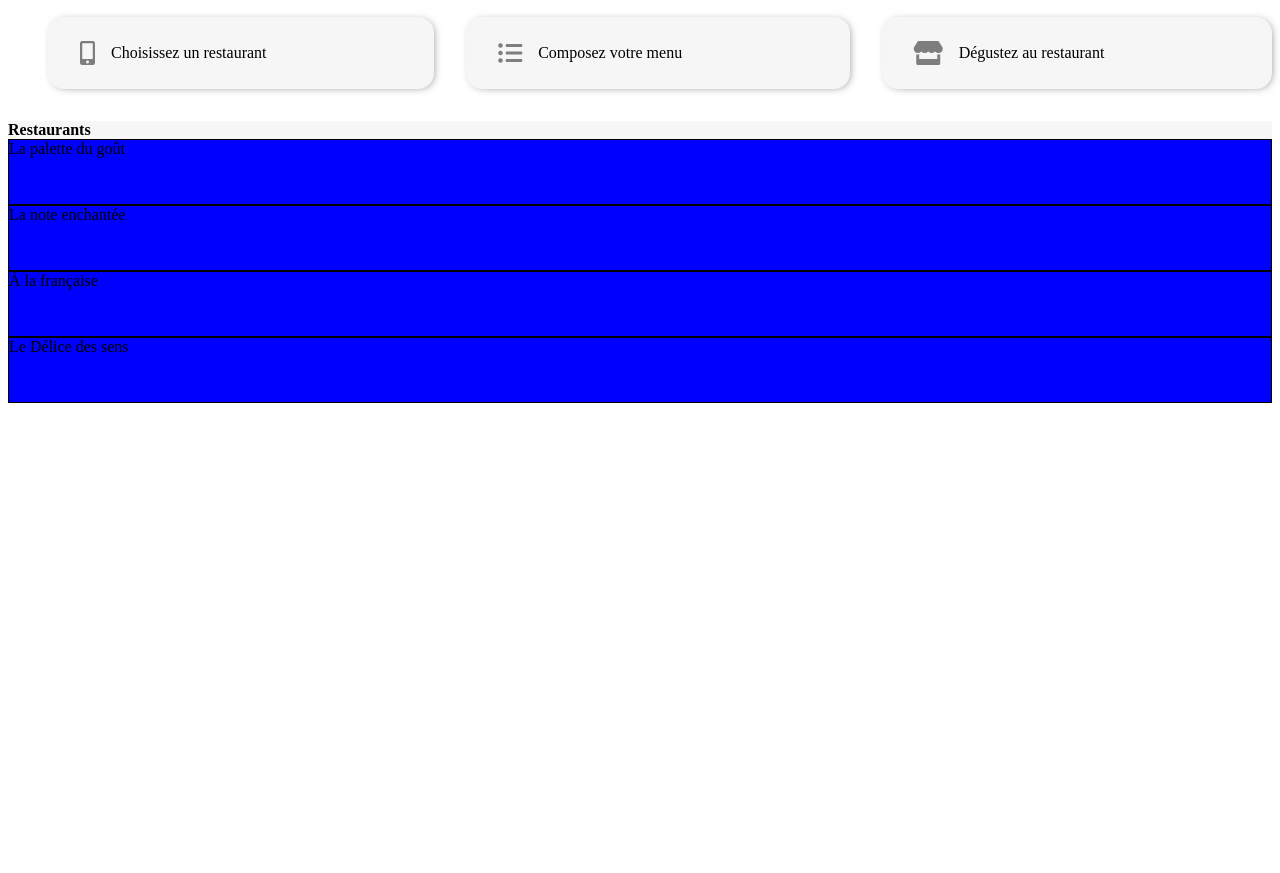
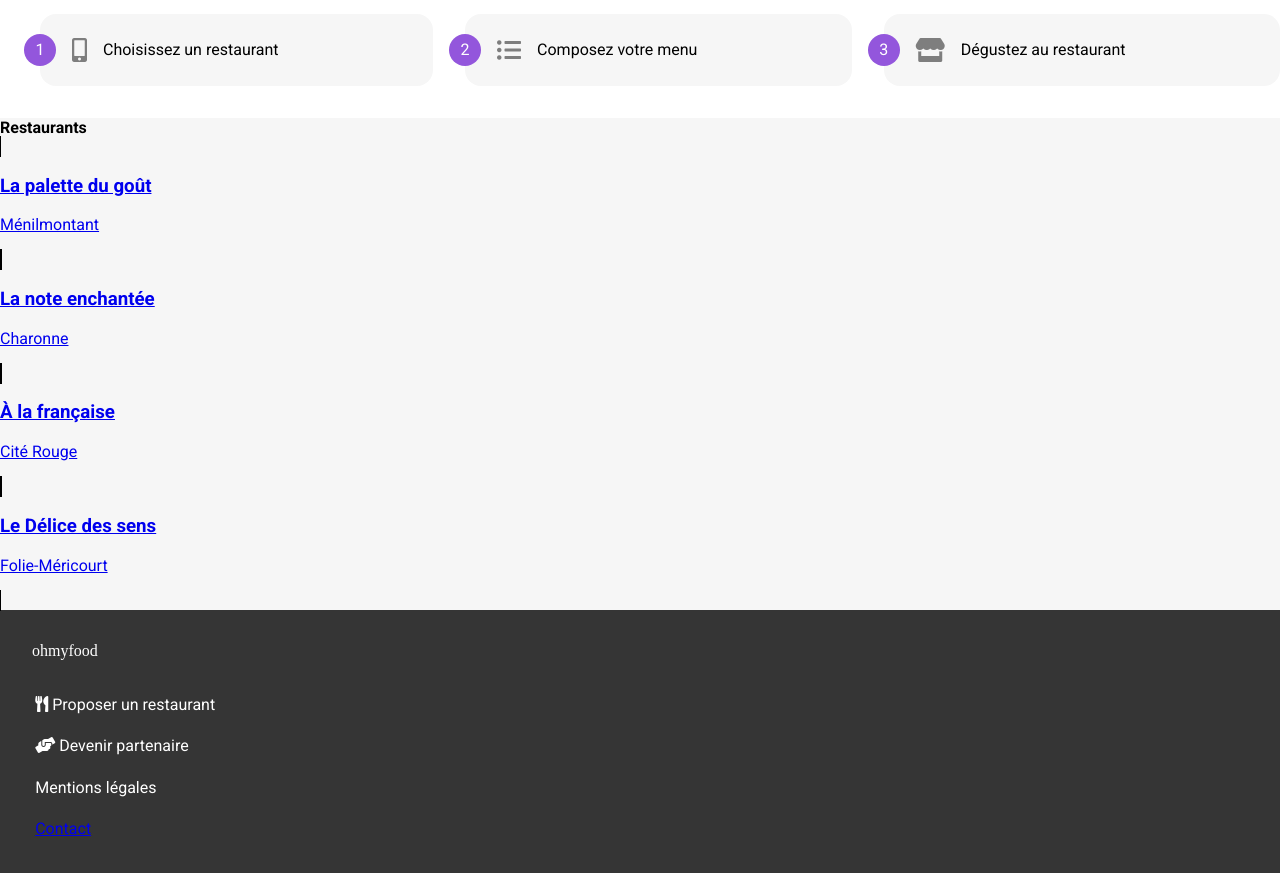
Before and after one commit to masudpara/ohmyfood, a website: page index.html in a window 1280 px wide. Shown: the part 447-1320 px from the top of the page. Before the commit the page ends 858 px from the top, so only its background shows below. Drawn offline with Linux system fonts and the light colour scheme; a web font is replaced by a local one.

Commit message:
add footer & utils

```diff
--- a/index.html
+++ b/index.html
@@ -46,18 +46,53 @@
         <section class="menus">
           <h2>Restaurants</h2>
           <div class="menus__cards">
-              <div class="card">La palette du goût</div>
+            <a href="./pages/resto-1.html" class="card new">
+              <div class="card__image card__image-1"></div>
+              <div class="card__description">
+                <h3>La palette du goût</h3>
+                <p>Ménilmontant</p>
               </div>
-              <div class="menus__cards">
-                <div class="card">La note enchantée</div>
+            </a>
+            <a href="./pages/resto-2.html" class="card new">
+              <div class="card__image card__image-2"></div>
+              <div class="card__description">
+                <h3>La note enchantée</h3>
+                <p>Charonne</p>
               </div>
-              <div class="menus__cards">
-                <div class="card">À la française</div>
+            </a>
+            <a href="./pages/resto-3.html" class="card">
+              <div class="card__image card__image-3"></div>
+              <div class="card__description">
+                <h3>À la française</h3>
+                <p>Cité Rouge</p>
               </div>
-              <div class="menus__cards">
-                <div class="card">Le Délice des sens</div>
+            </a>
+            <a href="./pages/resto-4.html" class="card">
+              <div class="card__image card__image-4"></div>
+              <div class="card__description">
+                <h3>Le Délice des sens</h3>
+                <p>Folie-Méricourt</p>
+              </div>
+            </a>
           </div>
         </section>
       </main>
+
+      <footer>
+        <h2>ohmyfood</h2>
+        <p>
+          <i class="fas fa-utensils"></i>
+          Proposer un restaurant
+        </p>
+        <p>
+          <i class="fas fa-hands-helping"></i>
+          Devenir partenaire
+        </p>
+        <p>Mentions légales</p>
+        <p>
+          <a href="mailto:math.paraveman@gmail.com">Contact</a>
+        </p>
+      </footer>
     </body>
+
   </html>
--- a/sass/base.scss
+++ b/sass/base.scss
@@ -8,3 +8,17 @@ body {
   margin: 0;
   font-family: "Roboto", sans-serif;
 }
+
+
+@media (max-width: 1000px) {
+    main {
+      padding: 0 1rem;
+    }
+  }
+
+
+h2 {
+    padding: 0;
+    margin: 0;
+    font-size: 1rem;
+}
--- /dev/null
+++ b/sass/layout/city.scss
@@ -0,0 +1,15 @@
+.city {
+    display: flex;
+    align-items: center;
+    justify-content: center;
+    gap: 1rem;
+    background-color: #f3f3f3;
+    text-align: center;
+    padding: 1.25rem 1rem;
+    & i {
+      font-size: 1.5rem;
+    }
+    & h2 {
+      font-size: 1.5rem;
+    }
+}
--- /dev/null
+++ b/sass/layout/explorer.scss
@@ -0,0 +1,29 @@
+.explorer {
+    text-align: center;
+    margin: 2rem;
+    & h2 {
+      font-size: 1.5rem;
+      margin: 1rem;
+    }
+    & p {
+      font-weight: 300;
+    }
+    & button {
+      color: white;
+      font-weight: 600;
+      font-size: 1.5rem;
+      padding: 1rem 2rem;
+      border: none;
+      border-radius: 2rem;
+      transition: transform 200ms;
+      margin-top: 1rem;
+      cursor: pointer;
+      box-shadow: 2px 1px 8px -3px #7e7e7e;
+      background-image: linear-gradient(to top, rgba(147, 86, 220, 0.9), rgba(255, 121, 218, 0.9));
+      font-size: 1rem;
+    }
+    & button:hover {
+      transform: scale(1.02);
+    opacity: 0.9;
+  }
+}
--- /dev/null
+++ b/sass/layout/footer.scss
@@ -0,0 +1,15 @@
+@use "./../utils/colors";
+
+footer {
+  background-color: colors.$darkgrey;
+  padding: 1rem 2rem;
+  color: white;
+  h2 {
+    font-family: "Shrikhand", "sans-serif";
+    font-weight: 500;
+    padding: 1rem 0;
+  }
+  p {
+    padding: 0.2rem;
+  }
+}
--- /dev/null
+++ b/sass/layout/header.scss
@@ -0,0 +1,9 @@
+header {
+    font-family: "Shrikhand", cursive;
+    text-align: center;
+    box-shadow: 0 0 0.5rem rgba(0, 0, 0, 0.25);
+    padding: 1rem;
+    margin: 0;
+    position: relative;
+
+  }
--- /dev/null
+++ b/sass/layout/menus.scss
@@ -0,0 +1,12 @@
+.menus {
+    background-color: #f6f6f6;
+
+    & .card {
+      border: 1px solid black;
+      height: 4rem;
+    }
+
+    & .card .menus__cards {
+      display: flex;
+    }
+  }
--- /dev/null
+++ b/sass/layout/tuto.scss
@@ -0,0 +1,52 @@
+@use "../utils/variables";
+@use "../utils/colors";
+
+.tuto {
+    counter-reset: steps;
+    margin-bottom: 2rem;
+    & ol {
+      display: flex;
+      gap: 2rem;
+    }
+    @media (max-width: 1000px) {
+      & ol {
+        flex-direction: column;
+      }
+    }
+    & li {
+      position: relative;
+      display: flex;
+      align-items: center;
+      &::before {
+        content: counter(steps);
+        counter-increment: steps;
+        color: white;
+        background-color: colors.$purple;
+        width: 2 * variables.$tuto-bullet-height;
+        height: 2 * variables.$tuto-bullet-height;
+        display: grid;
+        place-items: center;
+        border-radius: 50%;
+        position: absolute;
+        top: 50%;
+        left: -1 * variables.$tuto-bullet-height;
+        transform: translateY(-50%);
+      }
+      list-style-type: none;
+      background-color: #f6f6f6;
+      padding: 1.5rem 2rem;
+      flex-grow: 1;
+      border-radius: 1rem;
+    }
+
+    & li:hover {
+      transform: scale(1.02);
+      background-color: #f2eafb;
+    }
+
+    & li i.fas {
+      margin-right: 1rem;
+      color: #7e7e7e;
+      font-size: 1.5rem;
+    }
+  }
--- /dev/null
+++ b/sass/utils/colors.scss
@@ -0,0 +1,7 @@
+$lightgrey: #7e7e7e;
+$lightergrey: #f6f6f6;
+$lightestgrey: #ffffff;
+
+$purple: #9356dc;
+$color-tertiary: #99e2d0;
+$darkgrey: #353535;
--- /dev/null
+++ b/sass/utils/variables.scss
@@ -0,0 +1,2 @@
+$tuto-bullet-height: 1rem;
+$breakpoint: 1000px;
--- a/style.scss
+++ b/style.scss
@@ -1,121 +1,7 @@
-
-@media (max-width: 1000px) {
-    main {
-      padding: 0 1rem;
-    }
-  }
-
-
-h2 {
-    padding: 0;
-    margin: 0;
-    font-size: 1rem;
-}
-
-header {
-    font-family: "Shrikhand", cursive;
-    text-align: center;
-    box-shadow: 0 0 0.5rem rgba(0, 0, 0, 0.25);
-    padding: 1rem;
-    margin: 0;
-    position: relative;
-
-  }
-
-  .city {
-    display: flex;
-    align-items: center;
-    justify-content: center;
-    gap: 1rem;
-    background-color: #f3f3f3;
-    text-align: center;
-    padding: 1.25rem 1rem;
-  }
-  .city i {
-    font-size: 1.5rem;
-  }
-  .city h2 {
-    font-size: 1.5rem;
-  }
-
-  .explorer {
-    text-align: center;
-    margin: 2rem;
-  }
-  .explorer h2 {
-    font-size: 1.5rem;
-    margin: 1rem;
-  }
-  .explorer p {
-    font-weight: 300;
-  }
-  .explorer button {
-    color: white;
-    font-weight: 600;
-    font-size: 1.5rem;
-    padding: 1rem 2rem;
-    border: none;
-    border-radius: 2rem;
-    transition: transform 200ms;
-    margin-top: 1rem;
-    cursor: pointer;
-    box-shadow: 2px 1px 8px -3px #7e7e7e;
-    background-image: linear-gradient(to top, rgba(147, 86, 220, 0.9), rgba(255, 121, 218, 0.9));
-    font-size: 1rem;
-  }
-  .explorer button:hover {
-    transform: scale(1.02);
-    opacity: 0.9;
-  }
-
-  .tuto {
-    counter-reset: steps;
-    margin-bottom: 2rem;
-  }
-  .tuto ol {
-    display: flex;
-    gap: 2rem;
-  }
-  @media (max-width: 1000px) {
-    .tuto ol {
-      flex-direction: column;
-    }
-  }
-  .tuto li {
-    display: flex;
-    align-items: center;
-    list-style-type: none;
-    background-color: #f6f6f6;
-    padding: 1.5rem 2rem;
-    flex-grow: 1;
-    border-radius: 1rem;
-    box-shadow: 2px 1px 8px -3px #7e7e7e;
-  }
-
-  .tuto li:hover {
-    transform: scale(1.02);
-    background-color: #f2eafb;
-  }
-
-  .tuto li i.fas {
-    margin-right: 1rem;
-    color: #7e7e7e;
-    font-size: 1.5rem;
-  }
-
-  .menus {
-    background-color: #f6f6f6;
-  }
-
-  .menus .card {
-    border: 1px solid black;
-    height: 4rem;
-  }
-
-  .menus .card .menus__cards {
-    display: flex;
-  }
-
-  div {
-    background-color: blue;
-  }
+@use "./sass/base";
+@use "./sass/layout/header";
+@use "./sass/layout/city";
+@use "./sass/layout/explorer";
+@use "./sass/layout/tuto";
+@use "./sass/layout/menus";
+@use "./sass/layout/footer";
```
Also changed, not shown: pages/resto-1.html (added), pages/resto-2.html (added), pages/resto-3.html (added), pages/resto-4.html (added), style.css, 1 other file. Lines whose indentation alone changed are shown as unchanged.
